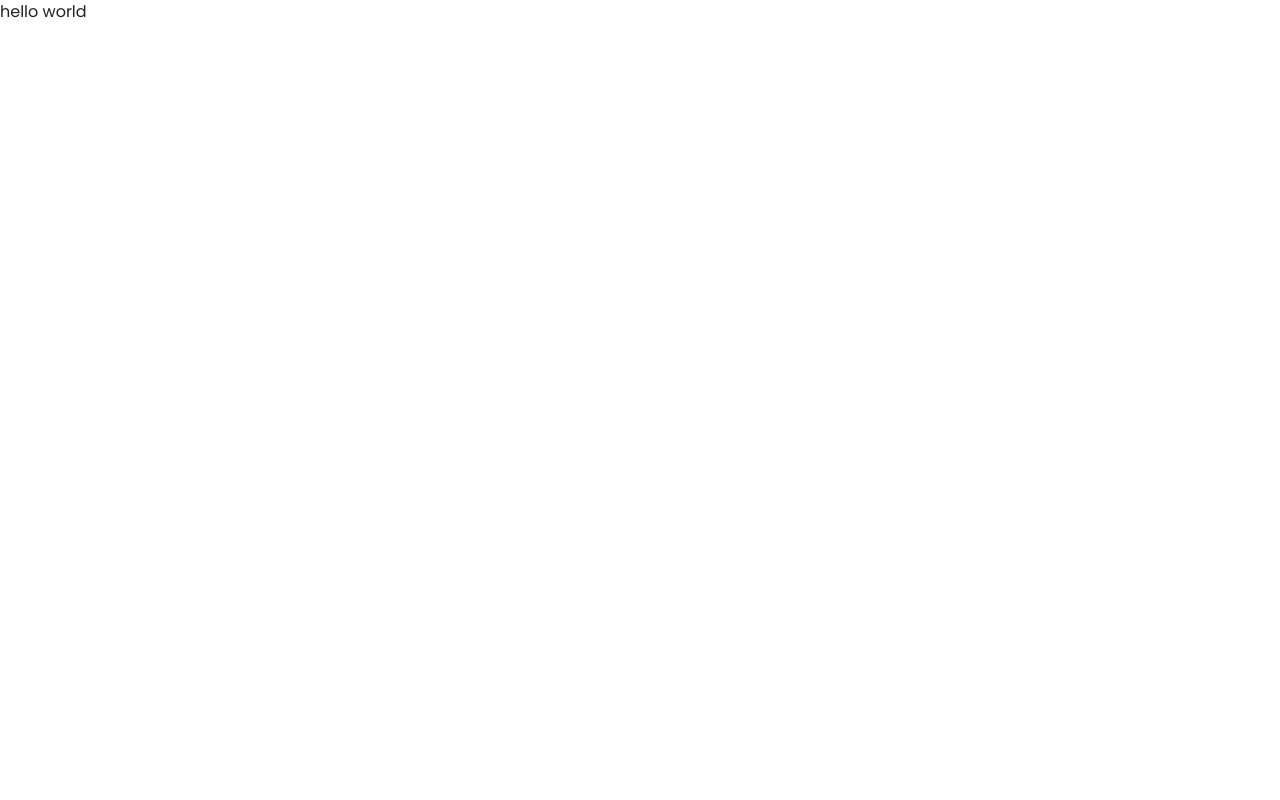
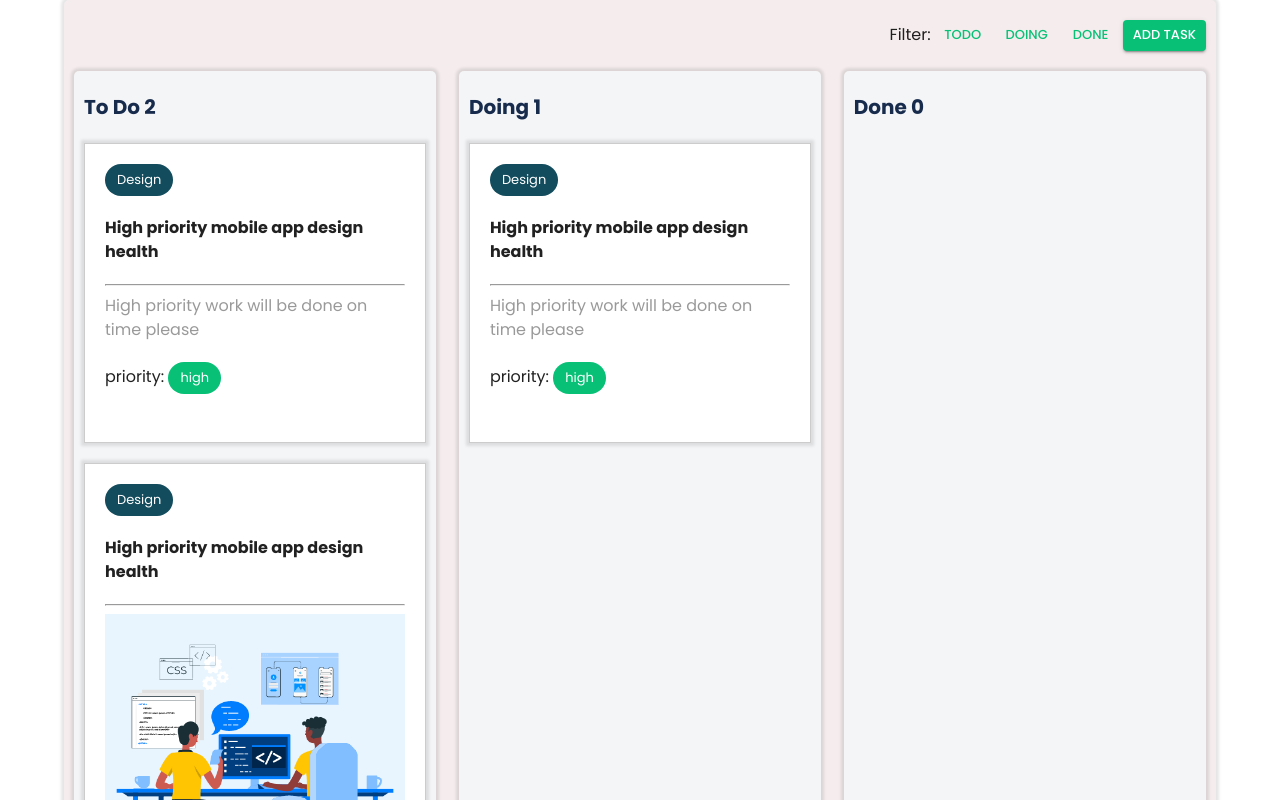
Before and after one commit to ThaneshworJoshi/TodoApp, a React (Create React App) app: page / in a window 1280 px wide. Shown: the top 800 px of the page. Built offline with nearby package versions, Linux system fonts and the light colour scheme.

Commit message:
fix: build issues and make minor adjustments

```diff
--- a/src/App.tsx
+++ b/src/App.tsx
@@ -1,5 +1,60 @@
+import { TaskBoard } from './components/organisms'
+const mockData = {
+  columns: [
+    {
+      id: '1',
+      title: 'To Do',
+      tasks: [
+        {
+          id: '1',
+          tag: 'Design',
+          title: 'High priority mobile app design health',
+          description: 'High priority work will be done on time please',
+          priority: 'high',
+          status: 'todo',
+        },
+        {
+          id: '2',
+          tag: 'Design',
+          title: 'High priority mobile app design health',
+          description: 'High priority work will be done on time please',
+          priority: 'high',
+          status: 'todo',
+          media: {
+            imageUrl: '/dev.png',
+            altText: 'dev image',
+          },
+        },
+      ],
+    },
+    {
+      id: '1',
+      title: 'Doing',
+      tasks: [
+        {
+          id: '1',
+          tag: 'Design',
+          title: 'High priority mobile app design health',
+          description: 'High priority work will be done on time please',
+          priority: 'high',
+          status: 'todo',
+        },
+      ],
+    },
+    {
+      id: '1',
+      title: 'Done',
+      tasks: [],
+    },
+  ],
+}
+
 function App() {
-  return <div>hello world</div>
+  return (
+    <div>
+      <TaskBoard {...mockData} />
+    </div>
+  )
 }
 
 export default App
--- a/src/components/molecules/TaskCard/TaskCard.component.tsx
+++ b/src/components/molecules/TaskCard/TaskCard.component.tsx
@@ -39,8 +39,8 @@ export const TaskCard = ({
   //   status,
   media,
 }: TaskCardProps) => {
-  const { isSmallMobile, isMobile } = useMediaQuery()
-  console.log(isSmallMobile)
+  const { isMobile } = useMediaQuery()
+
   return (
     <StyledBox className="task-card">
       <StyledChip
```
Also changed, not shown: 2 other files (tests, documents, lock files or other folders).
